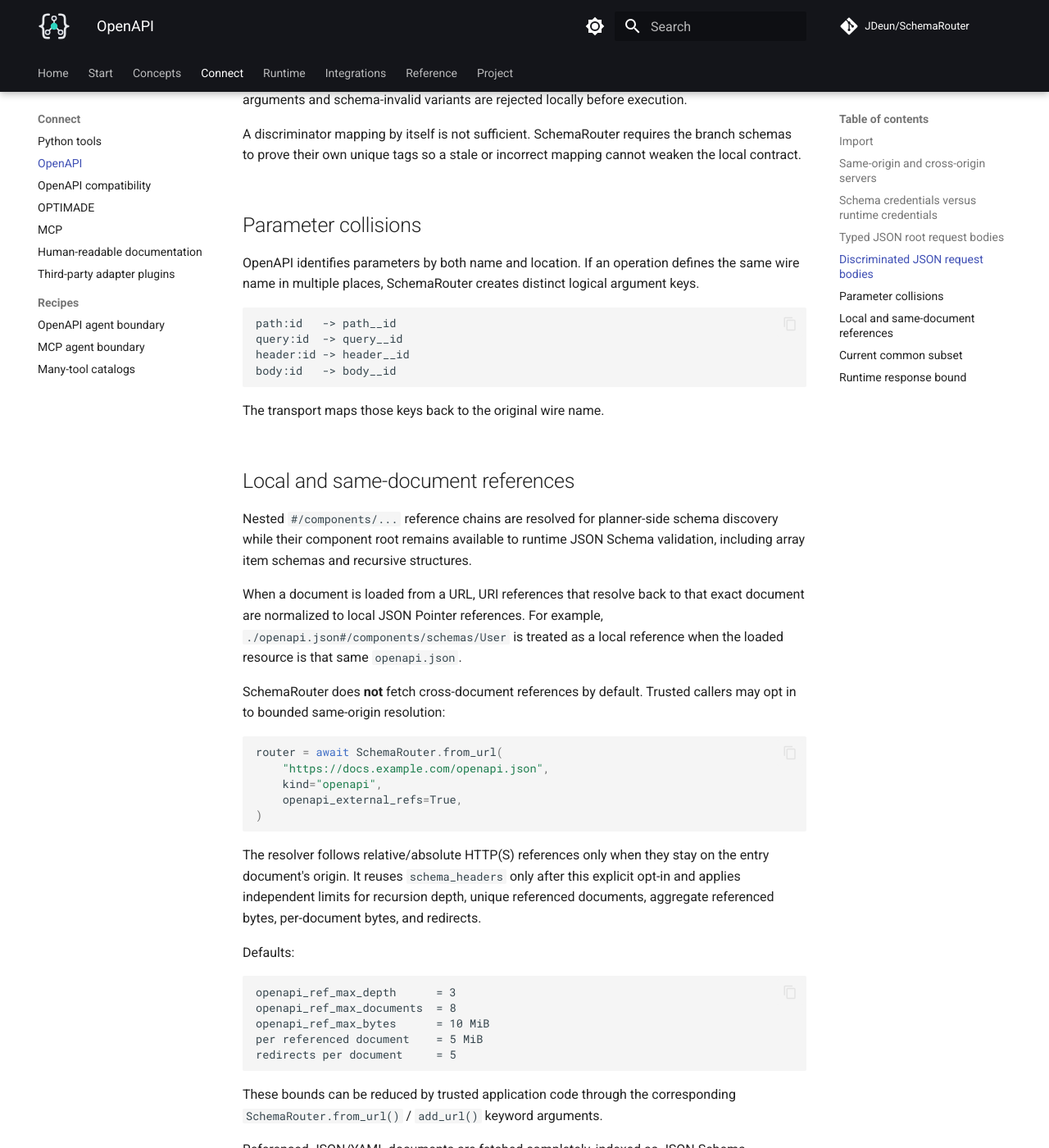
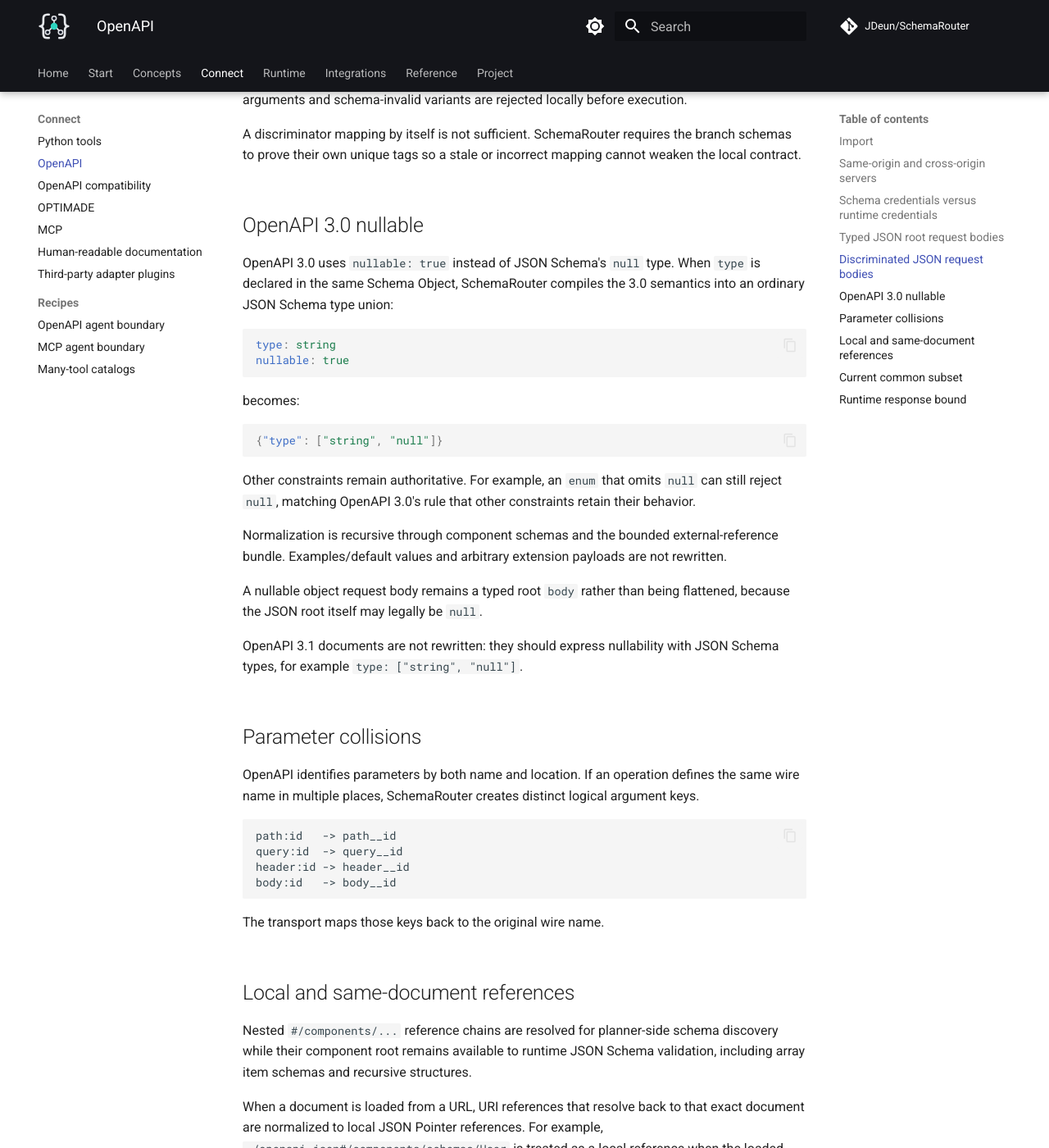
Before and after one commit to JDeun/SchemaRouter, an MkDocs documentation site: the page built from docs/guides/openapi.md, in a window 1280 px wide and 1400 px high, scrolled down 2940 px. Shown: the whole window at 82% size. Built offline with MkDocs 1.6.1 and Material for MkDocs 9.7.7, drawn with Linux system fonts in a browser that asks for light colours; comment, search, counter and statistics services are not loaded; some of the changed text lies outside the part shown.

Commit message:
docs: document OpenAPI 3.0 nullable semantics

````diff
--- a/docs/guides/openapi.md
+++ b/docs/guides/openapi.md
@@ -127,6 +127,35 @@ arguments and schema-invalid variants are rejected locally before execution.
 A discriminator mapping by itself is not sufficient. SchemaRouter requires the branch schemas to
 prove their own unique tags so a stale or incorrect mapping cannot weaken the local contract.
 
+## OpenAPI 3.0 nullable
+
+OpenAPI 3.0 uses `nullable: true` instead of JSON Schema's `null` type. When `type` is declared
+in the same Schema Object, SchemaRouter compiles the 3.0 semantics into an ordinary JSON Schema type
+union:
+
+```yaml
+type: string
+nullable: true
+```
+
+becomes:
+
+```json
+{"type": ["string", "null"]}
+```
+
+Other constraints remain authoritative. For example, an `enum` that omits `null` can still
+reject `null`, matching OpenAPI 3.0's rule that other constraints retain their behavior.
+
+Normalization is recursive through component schemas and the bounded external-reference bundle.
+Examples/default values and arbitrary extension payloads are not rewritten.
+
+A nullable object request body remains a typed root `body` rather than being flattened, because
+the JSON root itself may legally be `null`.
+
+OpenAPI 3.1 documents are not rewritten: they should express nullability with JSON Schema types,
+for example `type: ["string", "null"]`.
+
 ## Parameter collisions
 
 OpenAPI identifies parameters by both name and location. If an operation defines the same wire name
@@ -221,6 +250,7 @@ Supported paths include:
 - same-document URI-reference normalization;
 - explicitly enabled bounded same-origin cross-document `$ref` bundling;
 - bounded same-origin JSON Schema `$id` rebasing and static `$anchor` resolution;
+- OpenAPI 3.0 `nullable: true` normalization when `type` is declared in the same Schema Object;
 - planner-side object-property/required flattening through `allOf`;
 - planner-visible response-field discovery across `oneOf` / `anyOf` object variants while
   preserving composed runtime validation;
````
